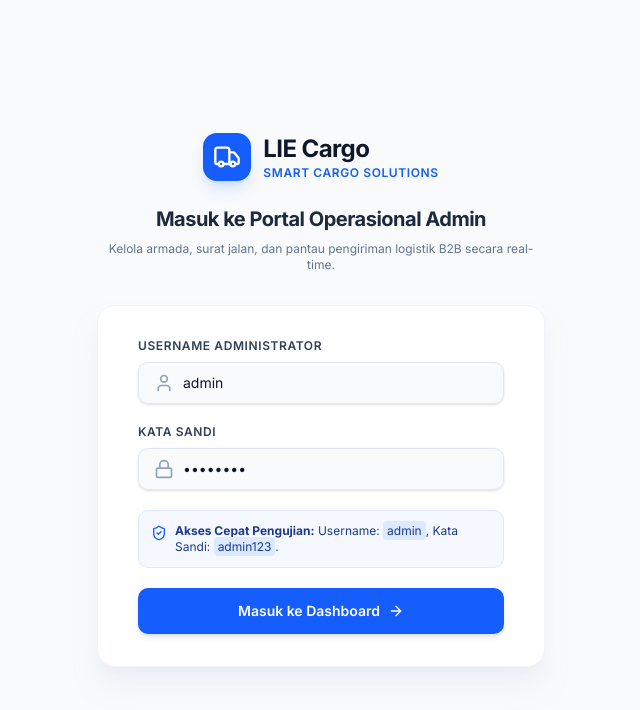
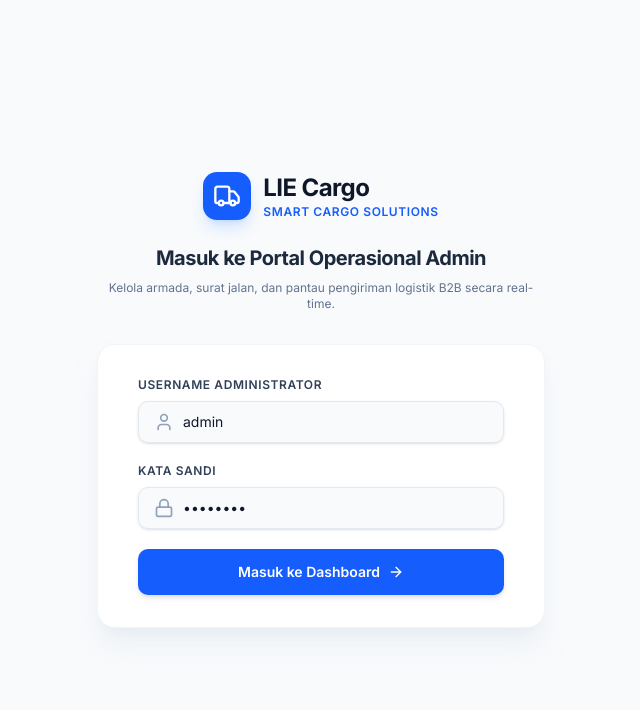
Before and after one commit to Lautan-Indah-Expresss/lautan-indah-expresss--monorepo, a Next.js app: page /admin/login in a window 1280 px wide. Shown: the top 710 px of the page, without its empty margins (319-959 px from the left). Built offline with nearby package versions, Linux system fonts and the light colour scheme.

Commit message:
feat(admin): comment out quick access testing information in login form

```diff
--- a/src/app/admin/login/page.tsx
+++ b/src/app/admin/login/page.tsx
@@ -116,12 +116,12 @@ function LoginForm() {
               </div>
             </div>
 
-            <div className="p-3 bg-blue-50/60 rounded-lg border border-blue-100 text-xs text-blue-900 flex items-start gap-2">
+            {/* <div className="p-3 bg-blue-50/60 rounded-lg border border-blue-100 text-xs text-blue-900 flex items-start gap-2">
               <ShieldCheck className="w-4 h-4 text-blue-600 shrink-0 mt-0.5" />
               <div>
                 <strong>Akses Cepat Pengujian:</strong> Username: <code className="bg-blue-100 px-1 py-0.5 rounded font-mono">admin</code>, Kata Sandi: <code className="bg-blue-100 px-1 py-0.5 rounded font-mono">admin123</code>.
               </div>
-            </div>
+            </div> */}
 
             <div>
               <button
```
